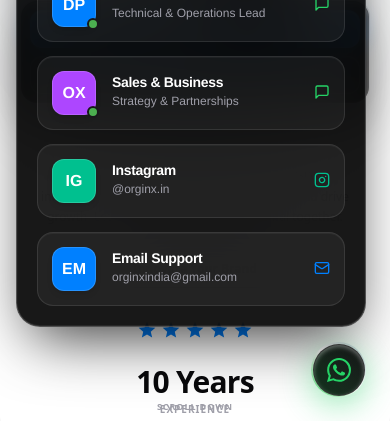
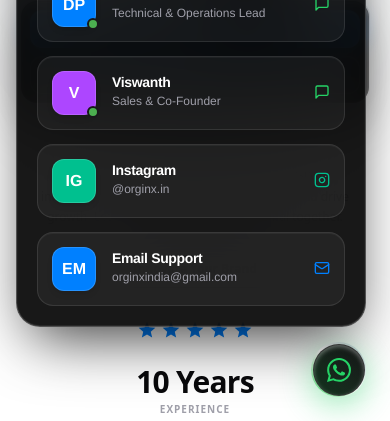
Before and after one commit to imprasannag/Orginx, a Next.js app: page / in a window 390 px wide. Both pictures are taken after a click on the button 338 px from the left and 792 px from the top of the page. Shown: the part 423-844 px from the top of the page. Built offline with nearby package versions, Linux system fonts and the light colour scheme; a web font is replaced by a local one.

Commit message:
fix: adjust mobile layout spacing, update WhatsApp agent to Viswanth, replace flyer poster, and improve QR vCard format

```diff
--- a/src/app/page.tsx
+++ b/src/app/page.tsx
@@ -466,16 +466,18 @@ export default function Home() {
 
   useEffect(() => {
     // Structured vCard with CRLF line endings, FN property, phone, and website
+    const cleanPhone = cardPhone.replace(/\s+/g, "");
+    const cleanWebsite = cardWebsite.startsWith("http") ? cardWebsite : `https://${cardWebsite}`;
     const vcardData = [
       "BEGIN:VCARD",
       "VERSION:3.0",
+      `N:${cardName};;;;`,
       `FN:${cardName}`,
-      `N:;${cardName};;;`,
+      `ORG:${cardBusinessName}`,
       `TITLE:${cardTitle}`,
-      `ORG:${cardBusinessName}`,
-      `TEL;TYPE=CELL,VOICE:${cardPhone}`,
-      `EMAIL;TYPE=PREF,INTERNET:${cardEmail}`,
-      `URL:${cardWebsite}`,
+      `TEL;TYPE=CELL:${cleanPhone}`,
+      `EMAIL;TYPE=INTERNET,WORK:${cardEmail}`,
+      `URL;TYPE=WORK:${cleanWebsite}`,
       `ADR;TYPE=WORK:;;${cardAddress};;;;`,
       "END:VCARD"
     ].join("\r\n");
@@ -1157,7 +1159,7 @@ export default function Home() {
       </div>
 
       {/* Mainframe Interactive Hero Section (Creatix Style Pivot) */}
-      <section id="hero" className="bg-white text-zinc-900 rounded-b-[40px] sm:rounded-b-[60px] lg:rounded-b-[80px] shadow-2xl relative z-10 pt-20 pb-10 lg:pt-24 lg:pb-14 select-none overflow-hidden transition-all duration-500">
+      <section id="hero" className="bg-white text-zinc-900 rounded-b-[40px] sm:rounded-b-[60px] lg:rounded-b-[80px] shadow-2xl relative z-10 pt-20 pb-20 lg:pt-24 lg:pb-14 select-none overflow-hidden transition-all duration-500">
         <div className="mx-auto max-w-7xl px-4 sm:px-6 lg:px-8 flex flex-col items-center">
 
           {/* Centered Heading */}
@@ -1266,7 +1268,7 @@ export default function Home() {
               target.scrollIntoView({ behavior: "smooth" });
             }
           }}
-          className="absolute bottom-6 left-1/2 -translate-x-1/2 flex flex-col items-center gap-1 text-zinc-400 hover:text-zinc-600 transition-colors duration-200 cursor-pointer z-20 group"
+          className="absolute bottom-6 left-1/2 -translate-x-1/2 hidden md:flex flex-col items-center gap-1 text-zinc-400 hover:text-zinc-600 transition-colors duration-200 cursor-pointer z-20 group"
         >
           <span className="text-[9px] uppercase font-bold tracking-widest font-sans">Scroll Down</span>
           <motion.div
--- a/src/components/WhatsAppWidget.tsx
+++ b/src/components/WhatsAppWidget.tsx
@@ -90,12 +90,12 @@ export default function WhatsAppWidget() {
                 className="flex items-center gap-4 rounded-2xl border border-white/10 bg-white/5 p-3.5 text-foreground transition-all duration-300 hover:translate-y-[-2px] hover:border-[#25D366]/40 hover:bg-white/10 shadow-[inset_0_1px_1px_rgba(255,255,255,0.05)] hover:shadow-[0_8px_20px_rgba(37,211,102,0.15)] relative overflow-hidden group"
               >
                 <div className="relative flex h-11 w-11 shrink-0 items-center justify-center rounded-xl bg-purple-500 font-black text-white border border-white/15 shadow-md">
-                  OX
+                  V
                   <span className="absolute -bottom-1 -right-1 h-3 w-3 rounded-full border-2 border-zinc-900 bg-[#4caf50]" />
                 </div>
                 <div className="flex-grow">
-                  <div className="font-extrabold text-sm leading-none text-white tracking-tight group-hover:text-[#25D366] transition-colors">Sales & Business</div>
-                  <div className="mt-1 text-xs text-zinc-400">Strategy & Partnerships</div>
+                  <div className="font-extrabold text-sm leading-none text-white tracking-tight group-hover:text-[#25D366] transition-colors">Viswanth</div>
+                  <div className="mt-1 text-xs text-zinc-400">Sales & Co-Founder</div>
                 </div>
                 <MessageSquare className="h-4 w-4 text-[#25D366] group-hover:scale-110 transition-transform" />
               </a>
```
Also changed, not shown: public/special_offer.jpg.
